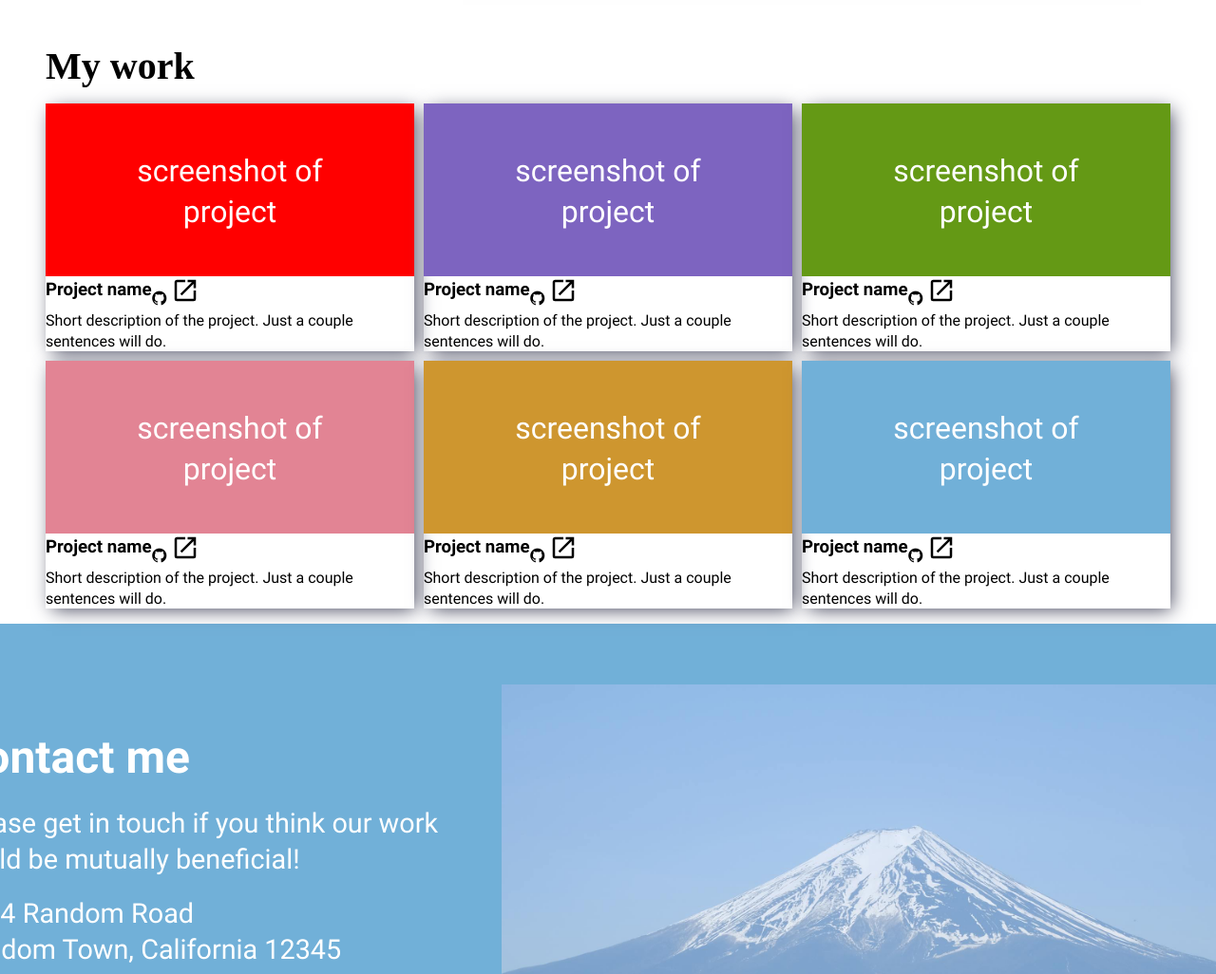
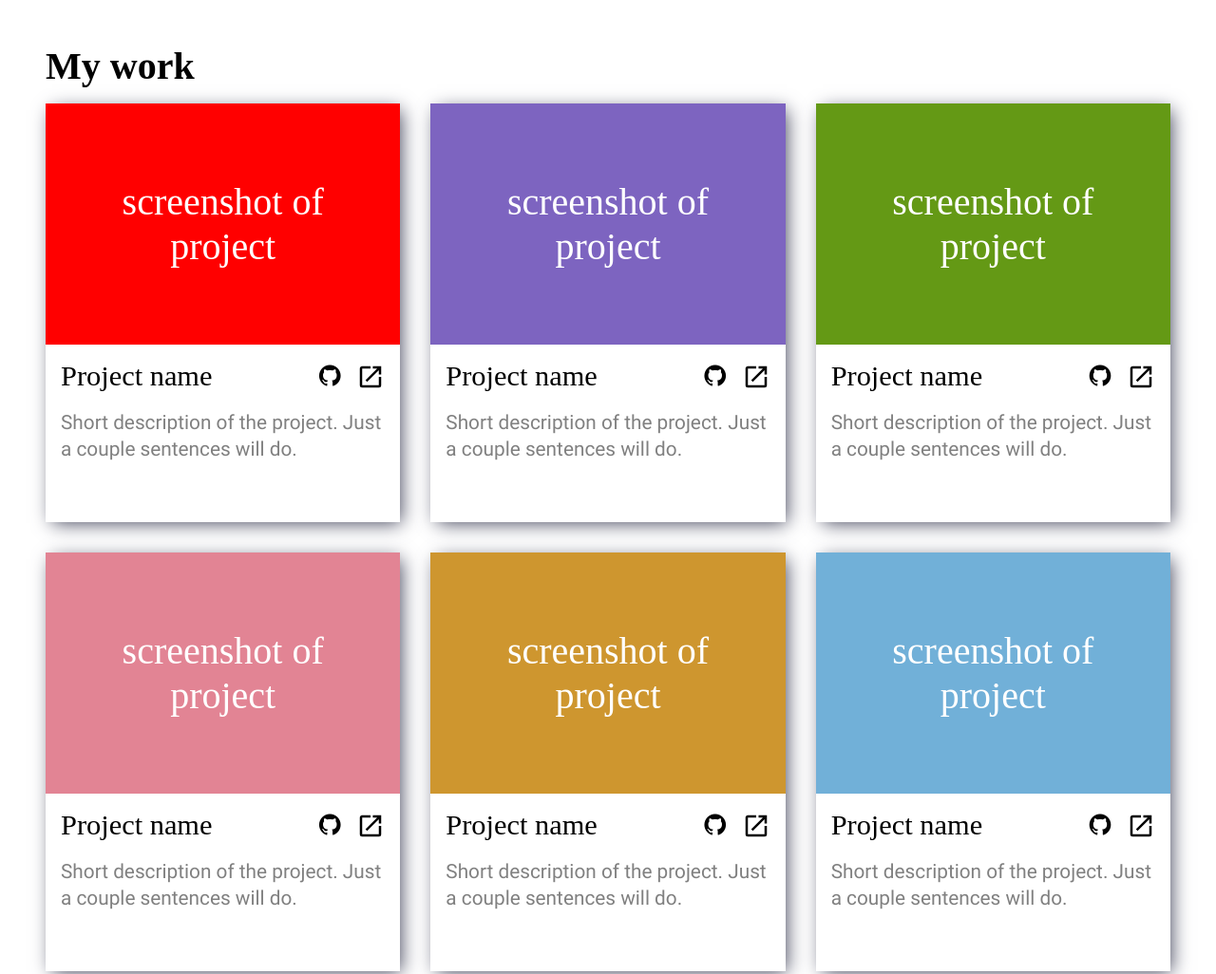
Before and after one commit to MichalRydzewski/homepage, a plain HTML site: page index.html in a window 1280 px wide. Shown: the part 612-1638 px from the top of the page at 95% size. Drawn offline with nearby package versions, Linux system fonts and the light colour scheme.

Commit message:
style main section (projects grid), finish desktop design

```diff
--- a/index.html
+++ b/index.html
@@ -57,7 +57,7 @@
         <section class="project">
           <p class="screenshot screenshot-1">screenshot of project</p>
           <div class="project-header">
-            <h3>Project name</h3>
+            <h3 class="project-title">Project name</h3>
             <div class="project-icons">
               <a href="https://github.com/MichalRydzewski">
                 <i class="devicon devicon-github-original"></i
@@ -70,14 +70,14 @@
               </svg>
             </div>
           </div>
-          <p>
+          <p class="project-text">
             Short description of the project. Just a couple sentences will do.
           </p>
         </section>
         <section class="project">
           <p class="screenshot screenshot-2">screenshot of project</p>
           <div class="project-header">
-            <h3>Project name</h3>
+            <h3 class="project-title">Project name</h3>
             <div class="project-icons">
               <a href="https://github.com/MichalRydzewski">
                 <i class="devicon devicon-github-original"></i
@@ -90,14 +90,14 @@
               </svg>
             </div>
           </div>
-          <p>
+          <p class="project-text">
             Short description of the project. Just a couple sentences will do.
           </p>
         </section>
         <section class="project">
           <p class="screenshot screenshot-3">screenshot of project</p>
           <div class="project-header">
-            <h3>Project name</h3>
+            <h3 class="project-title">Project name</h3>
             <div class="project-icons">
               <a href="https://github.com/MichalRydzewski">
                 <i class="devicon devicon-github-original"></i
@@ -110,14 +110,14 @@
               </svg>
             </div>
           </div>
-          <p>
+          <p class="project-text">
             Short description of the project. Just a couple sentences will do.
           </p>
         </section>
         <section class="project">
           <p class="screenshot screenshot-4">screenshot of project</p>
           <div class="project-header">
-            <h3>Project name</h3>
+            <h3 class="project-title">Project name</h3>
             <div class="project-icons">
               <a href="https://github.com/MichalRydzewski">
                 <i class="devicon devicon-github-original"></i
@@ -130,14 +130,14 @@
               </svg>
             </div>
           </div>
-          <p>
+          <p class="project-text">
             Short description of the project. Just a couple sentences will do.
           </p>
         </section>
         <section class="project">
           <p class="screenshot screenshot-5">screenshot of project</p>
           <div class="project-header">
-            <h3>Project name</h3>
+            <h3 class="project-title">Project name</h3>
             <div class="project-icons">
               <a href="https://github.com/MichalRydzewski">
                 <i class="devicon devicon-github-original"></i
@@ -150,14 +150,14 @@
               </svg>
             </div>
           </div>
-          <p>
+          <p class="project-text">
             Short description of the project. Just a couple sentences will do.
           </p>
         </section>
         <section class="project">
           <p class="screenshot screenshot-6">screenshot of project</p>
           <div class="project-header">
-            <h3>Project name</h3>
+            <h3 class="project-title">Project name</h3>
             <div class="project-icons">
               <a href="https://github.com/MichalRydzewski">
                 <i class="devicon devicon-github-original"></i
@@ -170,7 +170,7 @@
               </svg>
             </div>
           </div>
-          <p>
+          <p class="project-text">
             Short description of the project. Just a couple sentences will do.
           </p>
         </section>
--- a/style.css
+++ b/style.css
@@ -2,10 +2,6 @@
   margin: 0;
   padding: 0;
   box-sizing: border-box;
-}
-
-:root {
-  --light-blue: rgb(113, 176, 216);
 }
 
 @font-face {
@@ -32,6 +28,29 @@
   font-weight: 700;
   src: url("assets/fonts/roboto-bold-webfont.woff2") format("woff2"),
     url("assets/fonts/roboto-bold-webfont.woff") format("woff");
+}
+
+.screenshot-1 {
+  background-color: red;
+}
+.screenshot-2 {
+  background-color: rgb(125, 100, 192);
+}
+.screenshot-3 {
+  background-color: rgb(100, 153, 21);
+}
+.screenshot-4 {
+  background-color: rgb(226, 132, 148);
+}
+.screenshot-5 {
+  background-color: rgb(206, 150, 47);
+}
+.screenshot-6 {
+  background-color: var(--light-blue);
+}
+
+:root {
+  --light-blue: rgb(113, 176, 216);
 }
 
 body {
@@ -88,55 +107,66 @@ h1 {
 }
 
 .header-p {
-  padding: 0 20px 100px;
+  padding: 0 2rem 4rem;
   font-size: 1.8rem;
   color: gray;
 }
 
 .project-header {
   display: flex;
+  justify-content: space-between;
+  padding: 1rem;
+  font-weight: lighter;
+
+}
+
+.project-icons {
+  display: flex;
+  align-items: center;
+  font-size: 1.5rem;
+  gap: 1rem;
+}
+
+h1,
+h2,
+h3 {
+  font-family: "Times New Roman", "Roboto", Times, serif;
 }
 
 h2 {
+  font-family: "Times New Roman", "Roboto", Times, serif;
   font-size: 2.5rem;
   margin: 3rem 0 0 3rem;
-  font-family: "Times New Roman", "Roboto", Times, serif;
 }
 
 .project-grid {
   display: grid;
-  grid-gap: 10px;
+  grid-gap: 2rem;
   grid-template-columns: repeat(3, minmax(200px, 1fr));
-  margin: 1rem 3rem;
+  margin: 1rem 3rem 3rem;
 }
 
 .screenshot {
-  padding: 3rem;
+  font-family: "Times New Roman", "Roboto", Times, serif;
+  padding: 5rem 2rem;
   text-align: center;
-  font-size: 2rem;
+  font-size: 2.5rem;
   color: white;
-}
-.screenshot-1 {
-  background-color: red;
-}
-.screenshot-2 {
-  background-color: rgb(125, 100, 192);
-}
-.screenshot-3 {
-  background-color: rgb(100, 153, 21);
-}
-.screenshot-4 {
-  background-color: rgb(226, 132, 148);
-}
-.screenshot-5 {
-  background-color: rgb(206, 150, 47);
-}
-.screenshot-6 {
-  background-color: var(--light-blue);
 }
 
 .project {
   box-shadow: 4px 4px 19px -3px rgba(66, 68, 90, 1);
+}
+
+.project-title {
+  font-size: 1.9rem;
+  font-weight: lighter;
+}
+
+.project-text {
+  color: gray;
+  padding: 0 1rem 4rem;
+  font-size: 1.3rem;
 }
 
 svg {
@@ -152,10 +182,10 @@ a {
 .icons-footer {
   display: flex;
   font-size: 2.5rem;
-  gap: 15px;
+  gap: 20px;
 }
 .icons-header {
-  margin: 0 30px 20px 0;
+  margin: 0 40px 20px 0;
   justify-content: end;
 }
 .icons-footer {
@@ -190,7 +220,7 @@ footer {
 .contact-flex {
   display: flex;
   gap: 1rem;
-  margin: .3rem 0;
+  margin: 0.3rem 0;
 }
 
 .adress-flex {
@@ -199,5 +229,6 @@ footer {
 
 .email-logo,
 .phone-logo {
-  filter: brightness(0) saturate(100%) invert(100%) sepia(3%) saturate(791%) hue-rotate(230deg) brightness(116%) contrast(82%);
+  filter: brightness(0) saturate(100%) invert(100%) sepia(3%) saturate(791%)
+    hue-rotate(230deg) brightness(116%) contrast(82%);
 }
```
